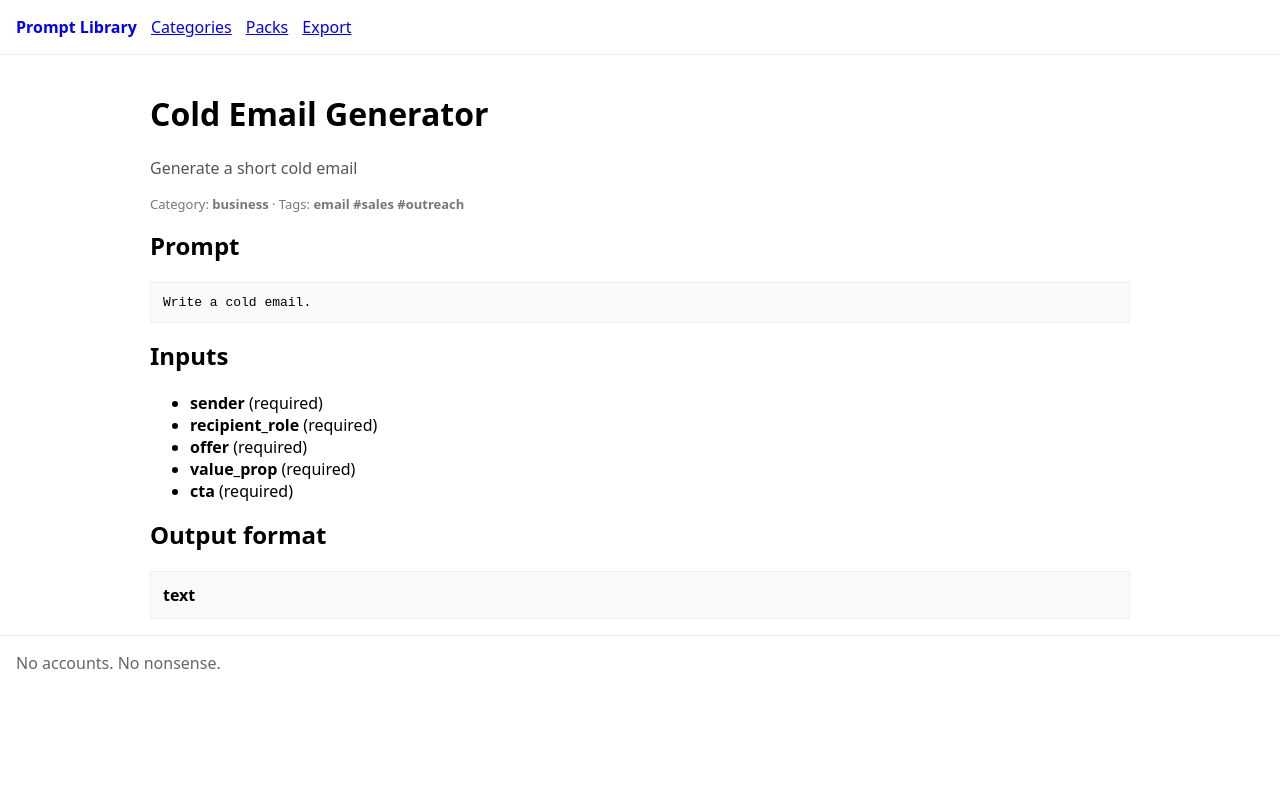
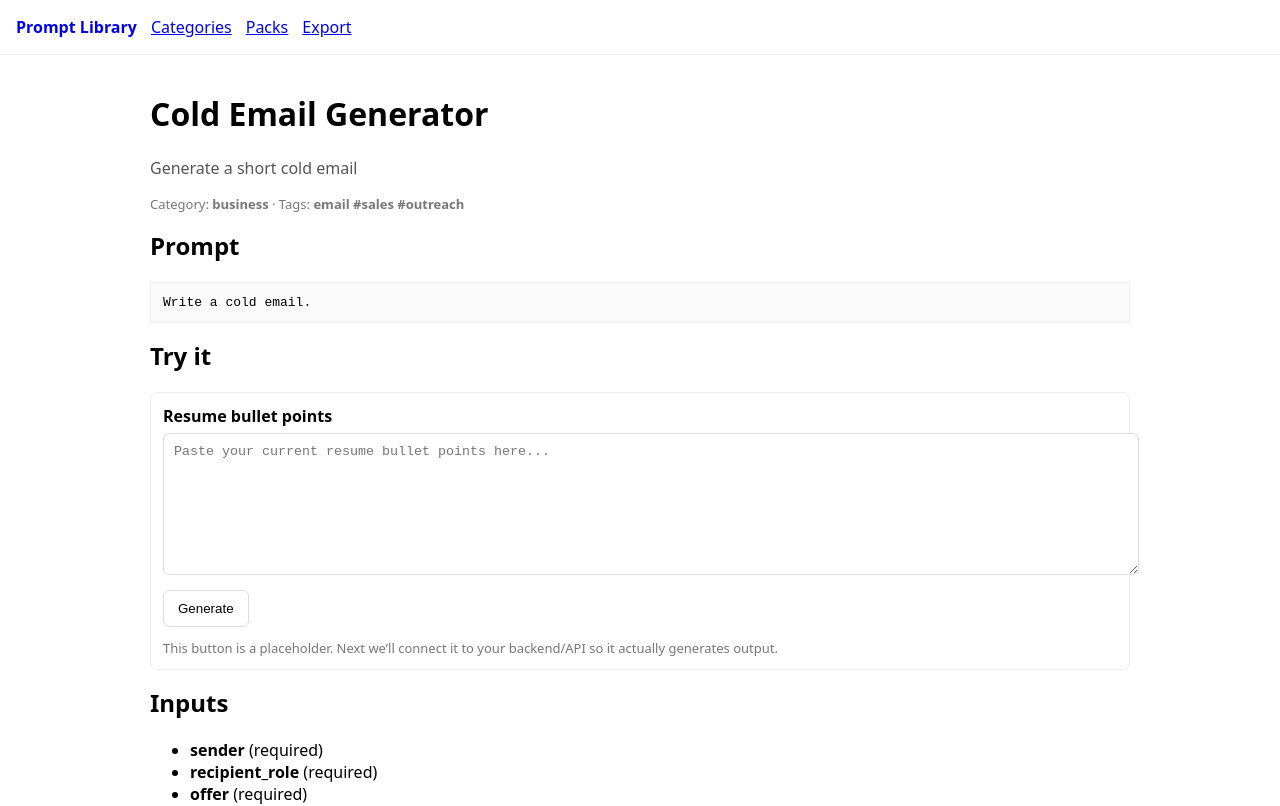
Before and after one commit to Freedom-has-never-been-Free/Prompt-site, a Next.js app: page /prompts/cold-email-generator in a window 1280 px wide. Shown: the top 806 px of the page. Built offline with nearby package versions, Linux system fonts and the light colour scheme.

Commit message:
Add Try It input UI for prompt pages

```diff
--- a/app/prompts/[slug]/page.tsx
+++ b/app/prompts/[slug]/page.tsx
@@ -18,7 +18,38 @@ export default function PromptPage({ params }: { params: { slug: string } }) {
       <pre style={{ whiteSpace: "pre-wrap", padding: 12, border: "1px solid #eee", background: "#fafafa" }}>
         {p.prompt_template}
       </pre>
+      <h2 style={{ marginTop: 16 }}>Try it</h2>
 
+<form style={{ border: "1px solid #eee", padding: 12, borderRadius: 8 }}>
+  <label style={{ display: "block", fontWeight: 600, marginBottom: 6 }}>
+    Resume bullet points
+  </label>
+
+  <textarea
+    placeholder="Paste your current resume bullet points here..."
+    rows={8}
+    style={{ width: "100%", padding: 10, border: "1px solid #ddd", borderRadius: 6 }}
+  />
+
+  <button
+    type="button"
+    style={{
+      marginTop: 10,
+      padding: "10px 14px",
+      border: "1px solid #ddd",
+      borderRadius: 6,
+      cursor: "pointer",
+      background: "white",
+    }}
+    onClick={() => alert("Next step: wire this to an API route that calls an AI model.")}
+  >
+    Generate
+  </button>
+
+  <div style={{ marginTop: 12, color: "#777", fontSize: 13 }}>
+    This button is a placeholder. Next we’ll connect it to your backend/API so it actually generates output.
+  </div>
+</form>
       <h2 style={{ marginTop: 16 }}>Inputs</h2>
       <ul>
         {p.input_fields.map((f) => (
```
Also changed, not shown: app/prompts/[slug]/TryIt.tsx (added, +47 -0 lines).
